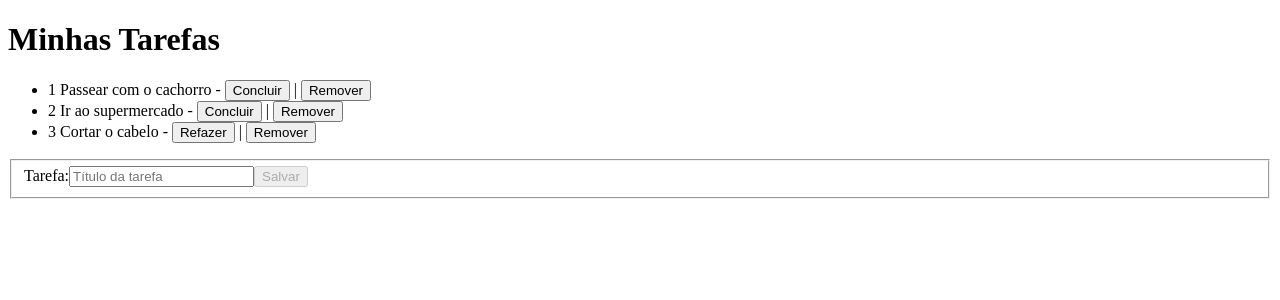
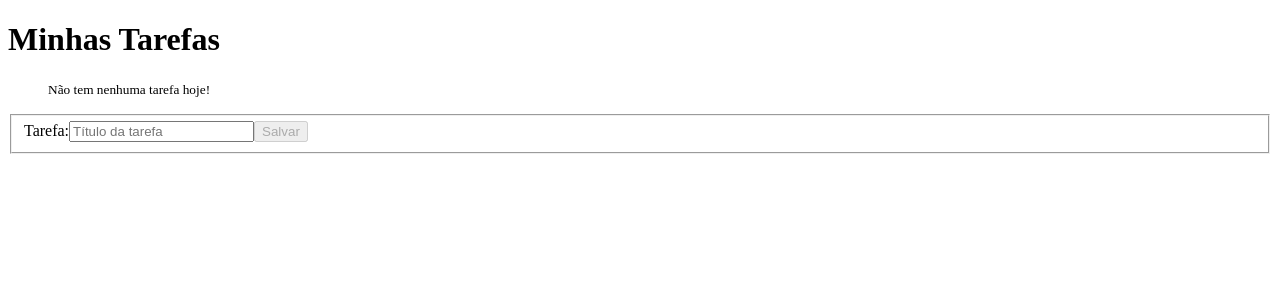
Before and after one commit to moisesduartem/balta-io-7181-angular, an Angular app in the folder todo/: page / in a window 1280 px wide. Shown: the top 300 px of the page. Built offline with nearby package versions, Linux system fonts and the light colour scheme.

Commit message:
remove static todos

```diff
--- a/todo/src/app/app.component.html
+++ b/todo/src/app/app.component.html
@@ -1,6 +1,8 @@
 <h1>{{ title }}</h1>
 
 <ul>
+  <p *ngIf="todos.length === 0"><small>Não tem nenhuma tarefa hoje!</small></p>
+
   <li *ngFor="let todo of todos">
     {{ todo.id }} {{ todo.title }} -
     <button *ngIf="!todo.done" (click)="maskAsDone(todo)">Concluir</button>
--- a/todo/src/app/app.component.ts
+++ b/todo/src/app/app.component.ts
@@ -24,9 +24,6 @@
       ]
     });
 
-    this.todos.push(new Todo(1, "Passear com o cachorro", false));
-    this.todos.push(new Todo(2, "Ir ao supermercado", false));
-    this.todos.push(new Todo(3, "Cortar o cabelo", true));
   }
 
   public add() {
```
